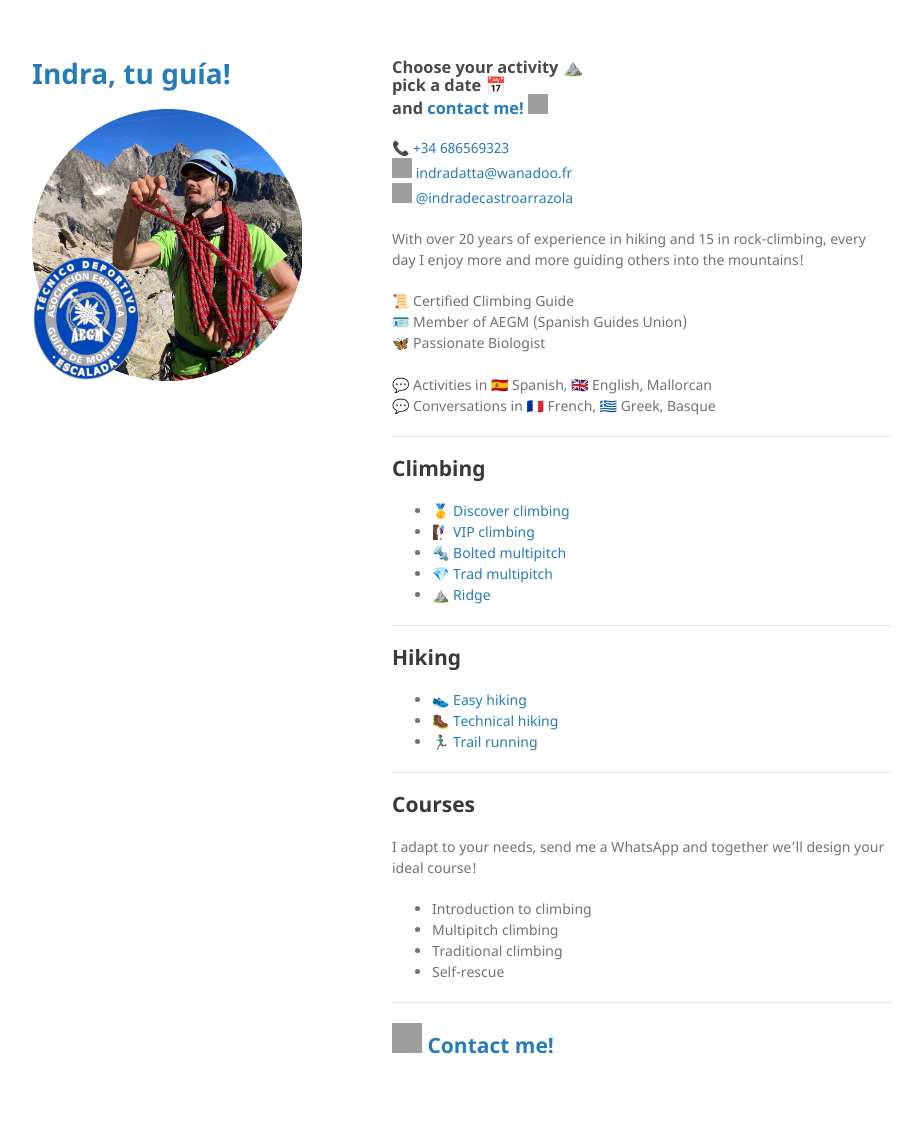
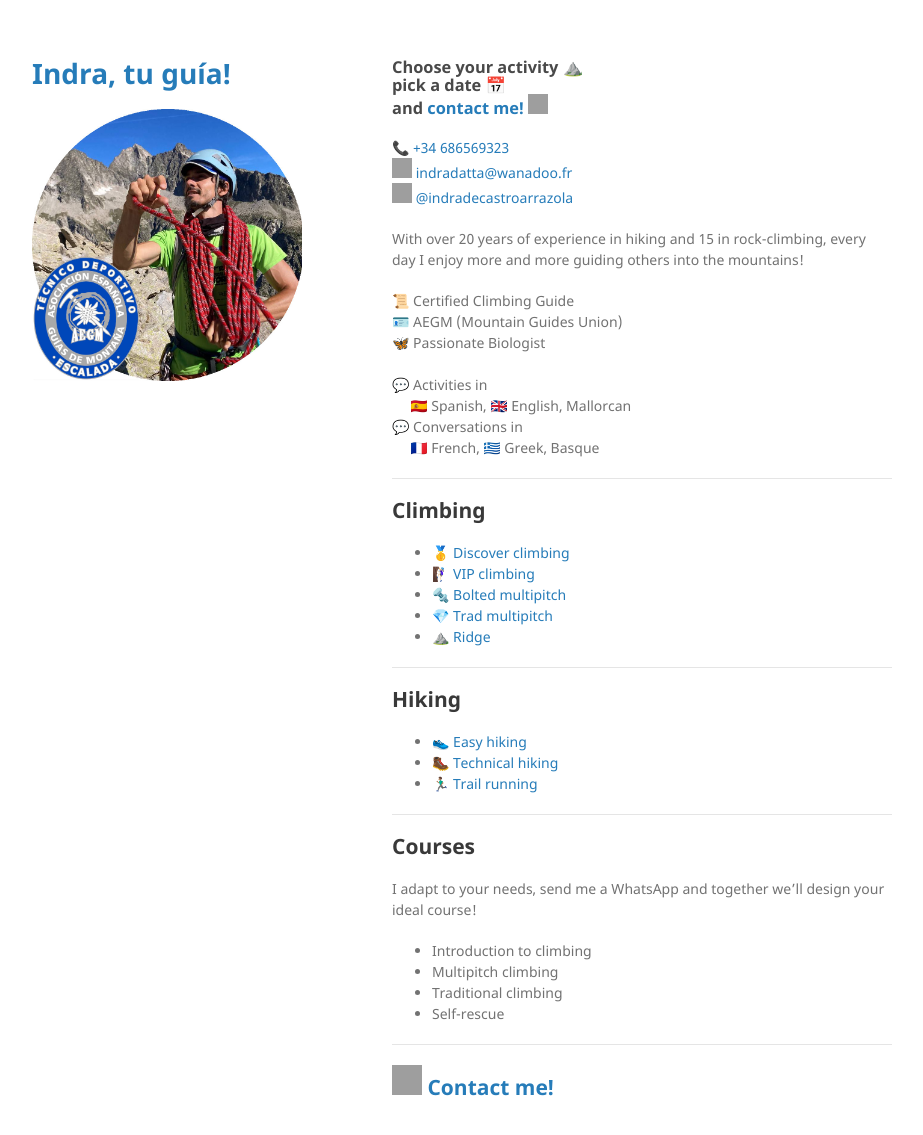
Before and after one commit to indradecastro/MountainGuide, a Jekyll site: the page built from index.md, in a window 1280 px wide and 1169 px high. Shown: the top 1135 px of the window, without its empty margins (178-1101 px from the left). Built offline with Jekyll 4.4.1, drawn with Linux system fonts in a browser that asks for light colours; emoji names are drawn with the system emoji font; the repository's description, which GitHub fills in, is left out; our own code applies the rules of GitHub Pages for plain Markdown files; grey boxes are pictures that could not be loaded.

Commit message:
translate index

```diff
--- a/index.md
+++ b/index.md
@@ -11,11 +11,13 @@ layout: default
 With over 20 years of experience in hiking and 15 in rock-climbing, every day I enjoy more and more guiding others into the mountains!
 
 📜 Certified Climbing Guide <br>
-🪪 Member of AEGM (Spanish Guides Union) <br>
+🪪 AEGM (Mountain Guides Union) <br>
 🦋 Passionate Biologist <br>
 <br>
-💬 Activities in 🇪🇸 Spanish, 🇬🇧 English, Mallorcan <br>
-💬 Conversations in 🇫🇷 French, 🇬🇷 Greek, Basque
+💬 Activities in<br>
+&nbsp;&nbsp;&nbsp;&nbsp;&nbsp;🇪🇸 Spanish, 🇬🇧 English, Mallorcan <br>
+💬 Conversations in<br>
+&nbsp;&nbsp;&nbsp;&nbsp;&nbsp;🇫🇷 French, 🇬🇷 Greek, Basque
 
 * * *
 
```
